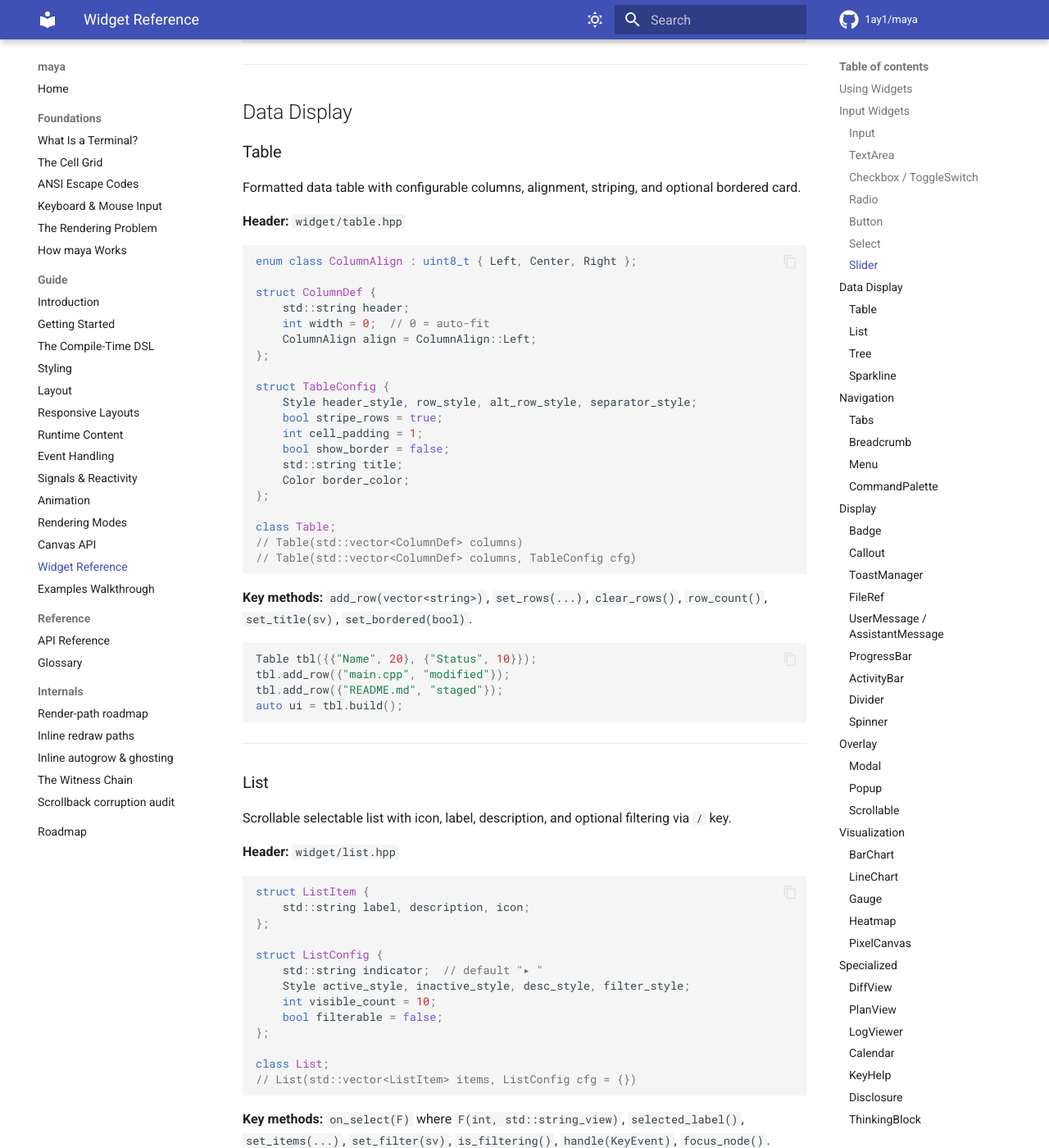
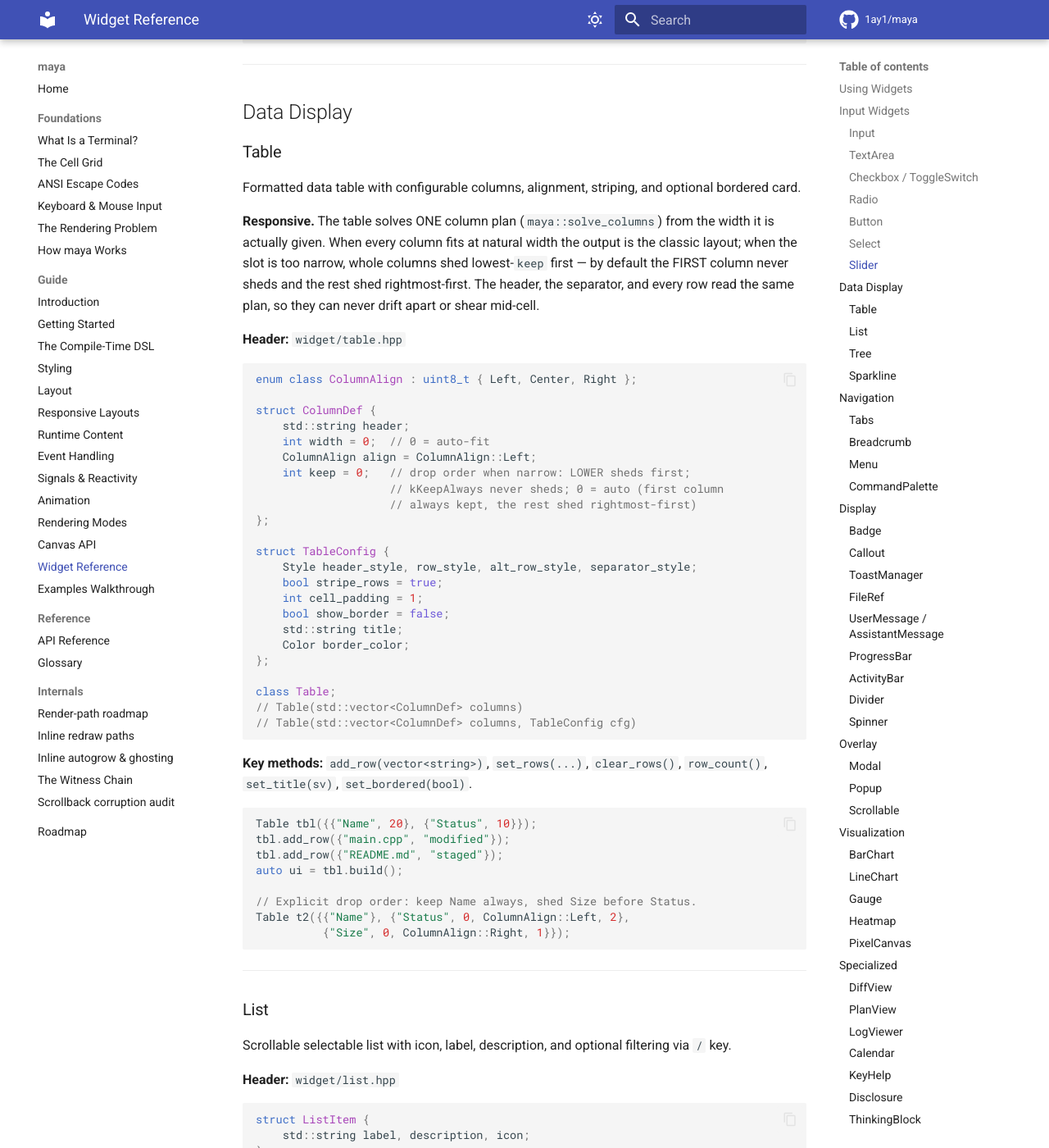
Before and after one commit to 1ay1/maya, an MkDocs documentation site: the page built from docs/13-widgets.md, in a window 1280 px wide and 1400 px high, scrolled down 4665 px. Shown: the whole window at 82% size. Built offline with MkDocs 1.6.1 and Material for MkDocs 9.7.7, drawn with Linux system fonts in a browser that asks for light colours; comment, search, counter and statistics services are not loaded; some of the changed text lies outside the part shown.

Commit message:
widget: the stock widgets ride the measured toolkit
The framework shipped solve_columns / pick / adapt and then didn't use
them in its own widget library. Now it does — the widgets that still
hand-rolled width logic are on the toolkit, and what they measured is
what they draw.

Table (the flagship): ONE solve_columns plan, solved from the width the
layout engine actually gives it, feeds the header, the separator, and
every row — they can never drift apart or shear mid-cell. When the
natural widths fit, the output is the classic layout; when the slot is
too narrow, whole columns shed lowest-`keep` first. ColumnDef gains an
additive `keep` rank (0 = auto: first column never sheds, the rest shed
rightmost-first; kKeepAlways opts a column out). The separator is NoWrap
so an essential-only overflow truncates instead of wrapping the rule
onto a second line.

KeyHelp: the 1-col/2-col decision measured its bindings in BYTES
(`description.size()`) — wrong for any non-ASCII description — against
an estimated column width. Now pick() (ViewThatFits) measures the REAL
two-column fragment against the slot inside the border. Key-column
alignment also switches from bytes to display cells ("↑↓" is 6 bytes,
2 cells).

Tabs: the label row was a single wrapping TextElement — at narrow
widths it folded onto a second line mid-`│`. Now pick() renders the
full row while it truly fits and falls back to ‹ active-label i/n ›,
always readable.

Left alone on purpose: markdown's table renderer (already runs its own
measured distributor shared between measure and render), the charts
(fill/adapt since the toolkit round), and agentty's streaming/chrome
surfaces (status_bar, composer, welcome_screen, tool cards) whose
width knobs are consumer-tuned config with an oracle-proven
committed-row stability contract — mechanism swaps there are a
consumer decision, not a framework default.

Proven with a render_to_string probe: 4-col table at 80/56/44/30/16
sheds Modified → Size → Status and never Name; bordered table at
60/34/24; KeyHelp 2-col at 70, 1-col at 40; Tabs full row at 60,
‹ Keybindings 3/4 › at 24.

````diff
--- a/docs/13-widgets.md
+++ b/docs/13-widgets.md
@@ -254,6 +254,13 @@
 Formatted data table with configurable columns, alignment, striping, and
 optional bordered card.
 
+**Responsive.** The table solves ONE column plan (`maya::solve_columns`)
+from the width it is actually given. When every column fits at natural
+width the output is the classic layout; when the slot is too narrow, whole
+columns shed lowest-`keep` first — by default the FIRST column never sheds
+and the rest shed rightmost-first. The header, the separator, and every row
+read the same plan, so they can never drift apart or shear mid-cell.
+
 **Header:** `widget/table.hpp`
 
 ```cpp
@@ -263,6 +270,9 @@
     std::string header;
     int width = 0;  // 0 = auto-fit
     ColumnAlign align = ColumnAlign::Left;
+    int keep = 0;   // drop order when narrow: LOWER sheds first;
+                    // kKeepAlways never sheds; 0 = auto (first column
+                    // always kept, the rest shed rightmost-first)
 };
 
 struct TableConfig {
@@ -287,6 +297,10 @@
 tbl.add_row({"main.cpp", "modified"});
 tbl.add_row({"README.md", "staged"});
 auto ui = tbl.build();
+
+// Explicit drop order: keep Name always, shed Size before Status.
+Table t2({{"Name"}, {"Status", 0, ColumnAlign::Left, 2},
+          {"Size", 0, ColumnAlign::Right, 1}});
 ```
 
 ---
@@ -404,6 +418,9 @@
 ### Tabs
 
 Tabbed content switcher. Left/Right, h/l, and 1-9 number key navigation.
+Responsive via `pick()` (ViewThatFits): the full label row renders while its
+measured width fits; a slot too narrow for every label falls back to
+`‹ active-label  i/n ›` — always readable, never sheared.
 
 **Header:** `widget/tabs.hpp`
 
@@ -1117,8 +1134,10 @@
 
 ### KeyHelp
 
-Keyboard shortcut reference panel. Adapts between 1-column and 2-column layout
-based on available width.
+Keyboard shortcut reference panel. Responsive via `pick()` (ViewThatFits):
+the two-column arrangement renders when its REAL measured width fits the
+slot, otherwise the single column does — no byte-count estimates, no
+breakpoints.
 
 **Header:** `widget/key_help.hpp`
 
````
Also changed, not shown: API.md (+7 -7 lines), docs/11-api-reference.md (+3 -4 lines), docs/15-responsive.md (+9 -0 lines), 3 other files.
